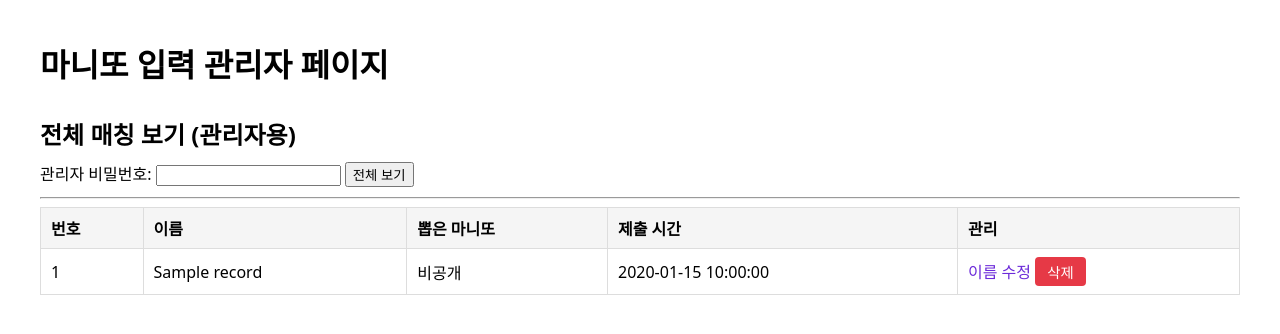
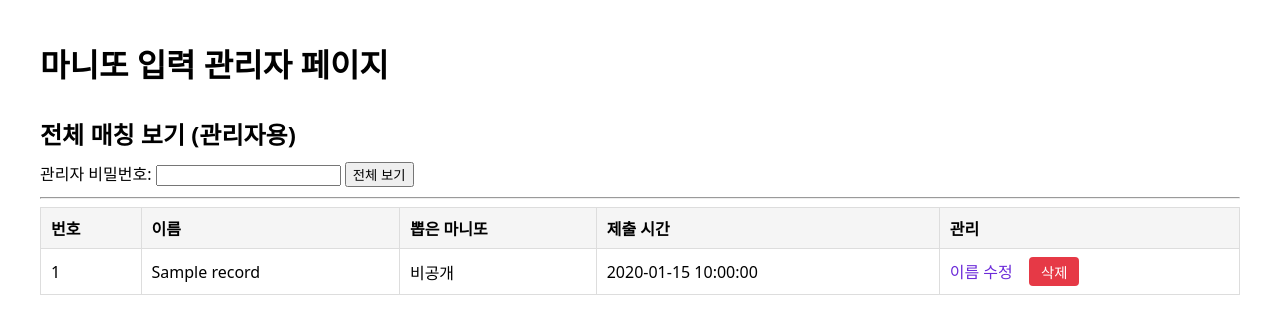
Before and after one commit to i89624356-web/secret-friend_info, a Flask app: template templates/admin.html in a window 1280 px wide. Shown: the top 334 px of the page. Run offline with Flask 3, Linux system fonts and the light colour scheme; the template is opened without the code that fills it: most values are stand-ins (such as "Sample title", 1, 10 or a date in 2020).

Commit message:
add space

```diff
--- a/templates/admin.html
+++ b/templates/admin.html
@@ -60,6 +60,8 @@
             border-radius: 4px;
             cursor: pointer;
             font-size: 0.9rem;
+            margin-left: 12px;
+            /* ← 이름 수정과 간격 추가 */
         }
 
         .btn-delete:hover {
@@ -118,10 +120,10 @@
                 <td>{{ r.time }}</td>
 
                 <td>
-                    <!-- 이름 수정: 비번 관계 없이 항상 가능 -->
+                    <!-- 이름 수정 -->
                     <a href="{{ url_for('edit', idx=loop.index0) }}">이름 수정</a>
 
-                    <!-- 삭제: 비번 관계 없이 항상 가능 -->
+                    <!-- 삭제 버튼 (띄워줌) -->
                     <form method="post" action="{{ url_for('delete', idx=loop.index0) }}" style="display:inline;"
                         onsubmit="return confirm('정말 삭제할까요?');">
                         <button type="submit" class="btn-delete">삭제</button>
```
